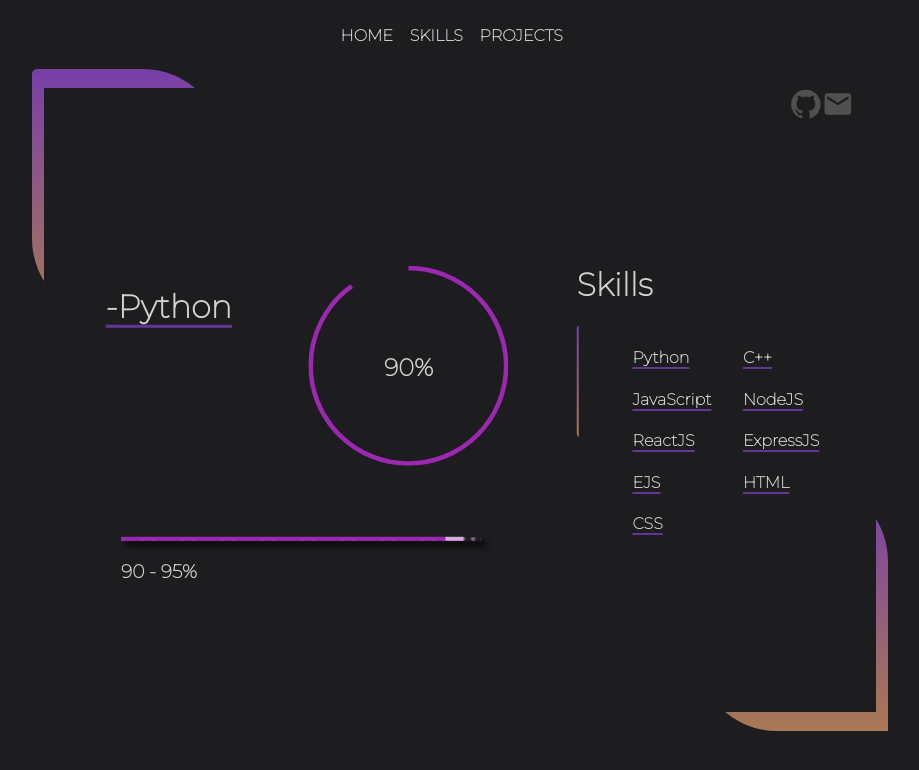
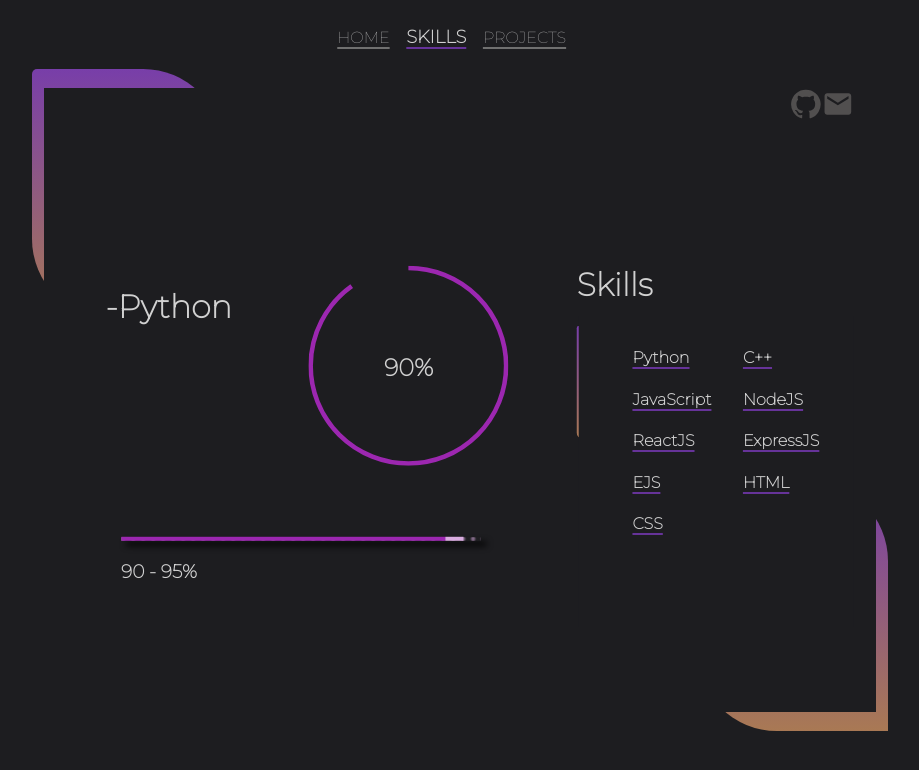
Before and after one commit to MNPaul1/my-portfolio, a React (Create React App) app: page /skills in a window 1280 px wide. Shown: the top 770 px of the page, without its empty margins (180-1099 px from the left). Built offline with nearby package versions, Linux system fonts and the light colour scheme.

Commit message:
navbar done

```diff
--- a/src/components/Navbar/Navbar.css
+++ b/src/components/Navbar/Navbar.css
@@ -6,8 +6,15 @@
 }
 .Navbar>*{
     color: #d1d1d1;
+    font-weight: 500;
+    font-size: medium;
+    margin-right: 2%;
+    text-transform: uppercase;
+    text-decoration-color: #707070;
+}
+
+.active{
+    text-decoration-color: rebeccapurple;
+    font-size: large;
     font-weight: 600;
-    margin-right: 2%;
-    text-decoration: none;
-    text-transform: uppercase;
 }
--- a/src/components/Navbar/Navbar.jsx
+++ b/src/components/Navbar/Navbar.jsx
@@ -1,14 +1,27 @@
 import React from 'react'
 import { Link } from 'react-router-dom'
 import "./Navbar.css"
+import { useLocation } from 'react-router-dom'
+import { useEffect } from 'react'
 
 export default function Navbar() {
-  const items = ["Home","Skills","Projects"]
+  const items = ["Home", "Skills", "Projects"]
+  const currentLocation = useLocation().pathname
+  useEffect(() => {
+    const currentPage = currentLocation.split("/")[1]
+    const Page = currentPage===""?"home":currentPage
+    const item = document.getElementById(Page)
+    const allItems = document.getElementsByClassName("items")
+    Array.from(allItems).filter((navItem)=>(
+      navItem===item?navItem.classList.add("active"):navItem.classList.remove("active")
+    ))
+  },[currentLocation])
+
   return (
     <div className='Navbar'>
-    {items.map((item,index) =>(
-      <Link to={`/${item==="Home"?"":item.toLowerCase()}`} key={index} className={item}>{item}</Link>
-    ))}
+      {items.map((item, index) => (
+        <Link to={`/${item === "Home" ? "" : item.toLowerCase()}`} key={index} id={item.toLowerCase()} className={`underline items`}>{item}</Link>
+      ))}
     </div>
   )
 }
--- a/src/components/Project/Projects.jsx
+++ b/src/components/Project/Projects.jsx
@@ -37,7 +37,7 @@ export default function Projects() {
       <RightLayout heading={"Projects"} content={
         <ul>
           {projects.map((project, index) => (
-            <li onClick={handleClick} key={index} id={index} className={project.name}>{project.name}</li>
+            <li onClick={handleClick} key={index} id={index} className={`underline`}>{project.name}</li>
           ))}
         </ul>
       } />
--- a/src/components/Project/projects.css
+++ b/src/components/Project/projects.css
@@ -43,6 +43,8 @@ ul{
 }
 li{
     list-style-type: none;
+}
+.underline{
     text-decoration: underline;
     text-underline-position: under;
     text-decoration-color: rebeccapurple;
--- a/src/components/Skiils/Skills.css
+++ b/src/components/Skiils/Skills.css
@@ -11,9 +11,6 @@
 
 .skills-heading{
     text-align: center;
-    text-decoration: underline;
-    text-underline-position: under;
-    text-decoration-color: rebeccapurple;
 }
 
 .skills-left{
--- a/src/components/Skiils/Skills.jsx
+++ b/src/components/Skiils/Skills.jsx
@@ -40,7 +40,7 @@ export default function Skills() {
                 <div className='skills-items'>
                     <ul className='skills-ul'>
                         {Skills.map((skill, index) => (
-                            <li onClick={handleClick} key={index} id={index}>{skill.name}</li>
+                            <li onClick={handleClick} className='underline' key={index} id={index}>{skill.name}</li>
                         ))}
                     </ul>
                 </div>
```
